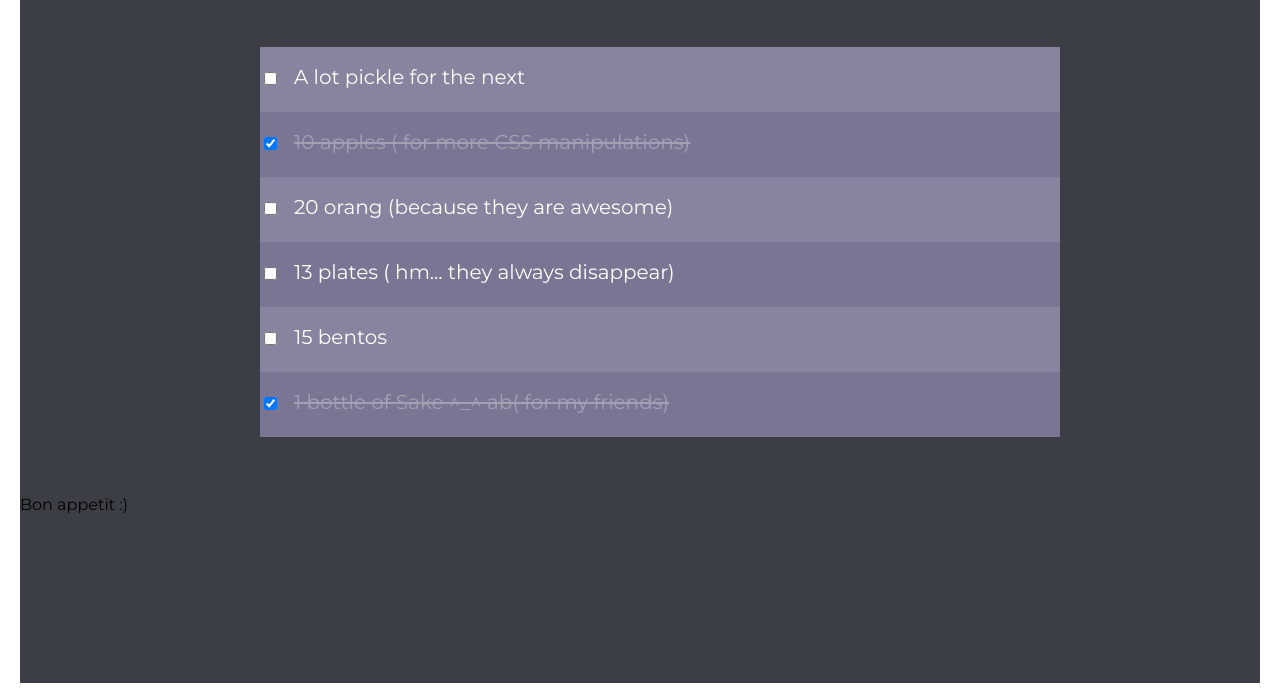
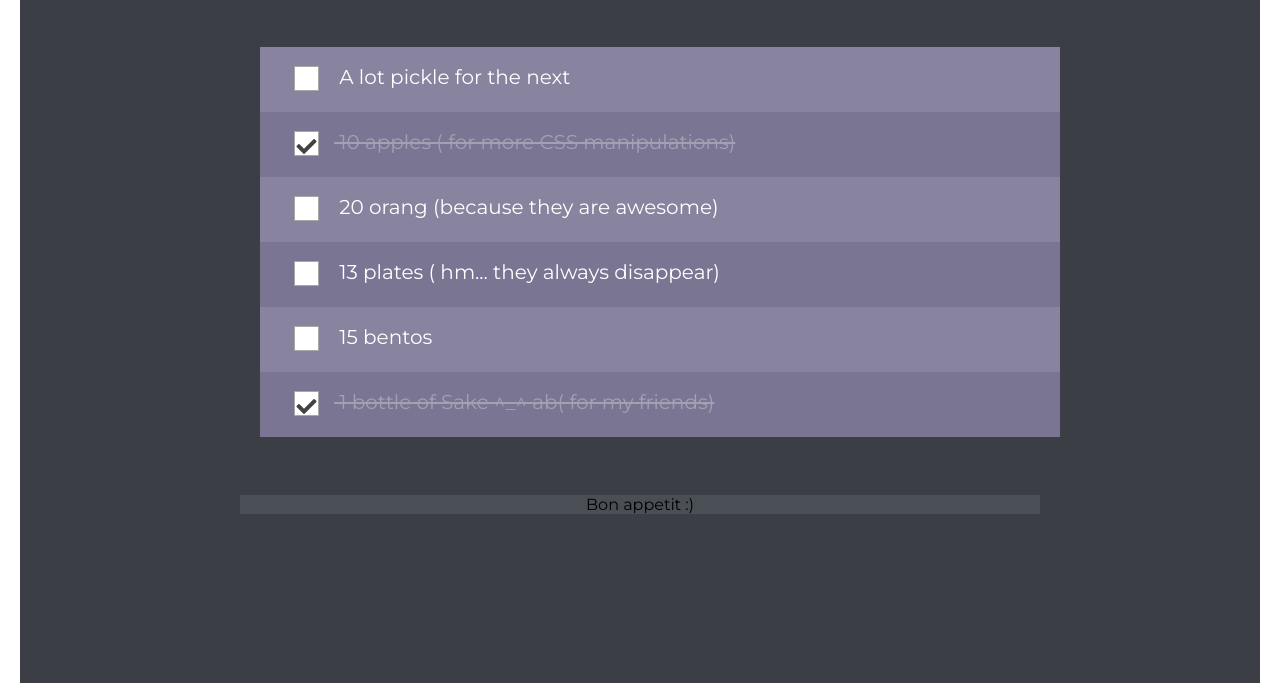
Before and after one commit to VitaliiKotsyubinsky/HW-checked, a plain HTML site: page index.html in a window 1280 px wide. Shown: the part 133-824 px from the top of the page. Drawn offline with Linux system fonts and the light colour scheme.

Commit message:
add code

```diff
--- a/index.html
+++ b/index.html
@@ -10,6 +10,8 @@
     <link rel="preconnect" href="https://fonts.googleapis.com">
     <link rel="preconnect" href="https://fonts.gstatic.com" crossorigin>
     <link href="https://fonts.googleapis.com/css2?family=Montserrat&display=swap" rel="stylesheet">
+    <link rel="stylesheet" href="https://use.fontawesome.com/releases/v5.6.1/css/all.css"
+        integrity="sha384-gfdkjb5BdAXd+lj+gudLWI+BXq4IuLW5IT+brZEZsLFm++aCMlF1V92rMkPaX4PP" crossorigin="anonymous">
 </head>
 
 <body>
@@ -17,6 +19,7 @@
         <header>
             <div class="header">
                 <div class="title">
+
                     <h1>
                         CSS Diner Shopping List
                     </h1>
@@ -30,6 +33,7 @@
             <div class="wrapper_list">
                 <ul>
                     <li>
+
                         <input type="checkbox" id="pickle">
                         <label for="pickle">
                             A lot pickle for the next
--- a/style.css
+++ b/style.css
@@ -1,3 +1,7 @@
+* {
+    transition: all .1s ease-in;
+}
+
 .wrapper {
     margin: 0 auto;
     width: 1240px;
@@ -30,11 +34,14 @@
 
 input {
     margin-top: 25px;
+    position: absolute;
+    z-index: 1;
 }
 
 li {
     list-style-type: none;
     font-size: 20px;
+    box-sizing: border-box;
     height: 65px;
     width: 800px;
 }
@@ -62,7 +69,7 @@ input:checked+label {
     padding-left: 34px;
 }
 
-li:hover {
+label:hover {
     background-color: #625E77;
     border-top: solid 5px #fff;
     border-bottom: solid 5px #fff;
@@ -71,3 +78,42 @@ li:hover {
 input:checked+label {
     color: #A3A0B4;
 }
+
+input[type="checkbox"] {
+    display: none;
+}
+
+label:before {
+    content: " ";
+    font-weight: 900;
+    display: inline-block;
+    font: 20px/30px Arial;
+    margin-right: 15px;
+    position: relative;
+    text-align: center;
+    text-indent: 0px;
+    width: 23px;
+    height: 23px;
+    background: #FFF;
+    border: 1px solid #A7A7A7;
+    vertical-align: middle;
+}
+
+input:disabled+label:before {
+    background: #424242;
+    color: #424242;
+}
+
+input:checked+label:before {
+    content: "\f00c";
+    font-family: 'Font Awesome 5 Free', 'Font Awesome 5 Brands';
+    font-weight: 900;
+    color: #424242;
+}
+
+.footer {
+    margin: auto;
+    text-align: center;
+    width: 800px;
+    background-color: #4A4F56;
+}
```
Also changed, not shown: img/check-solid.svg (added).
